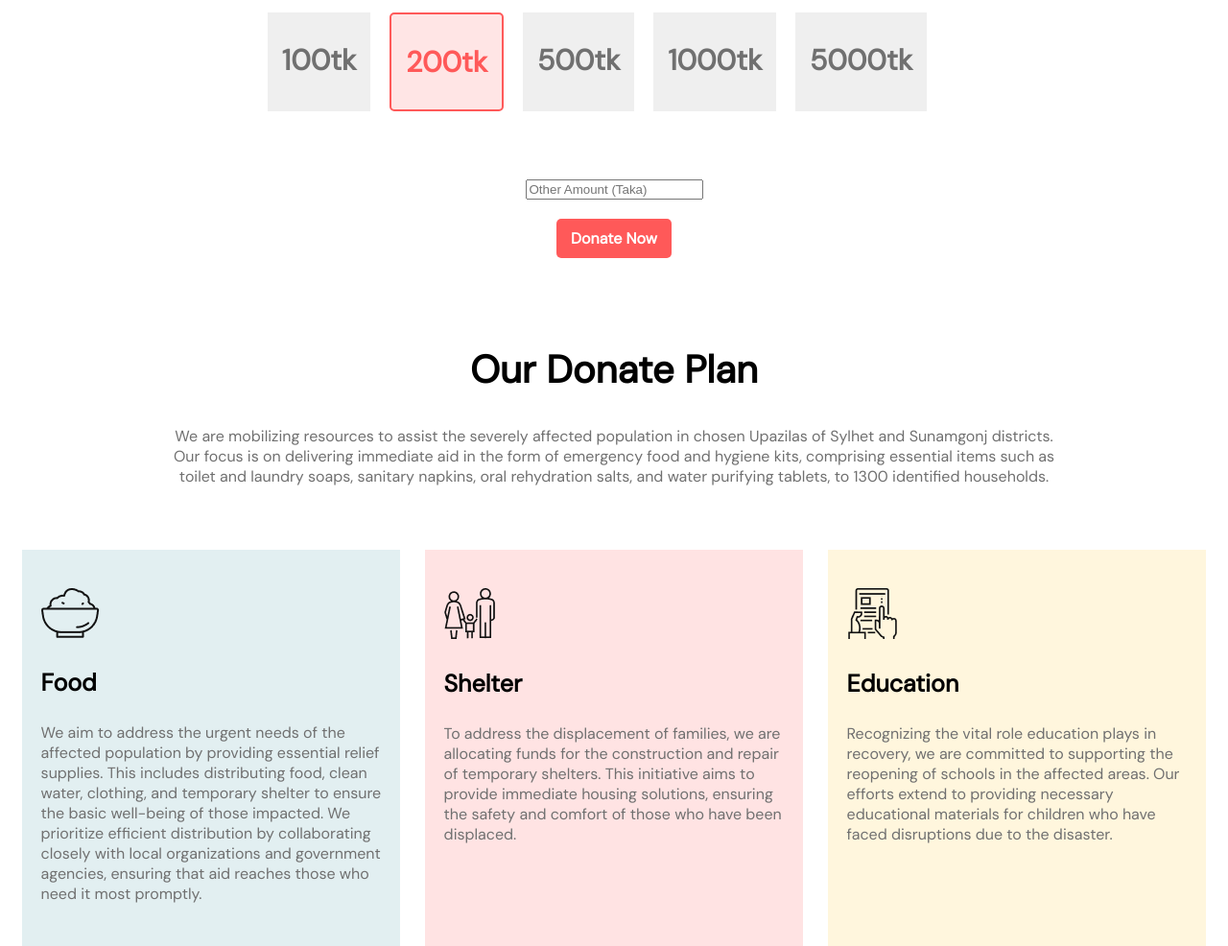
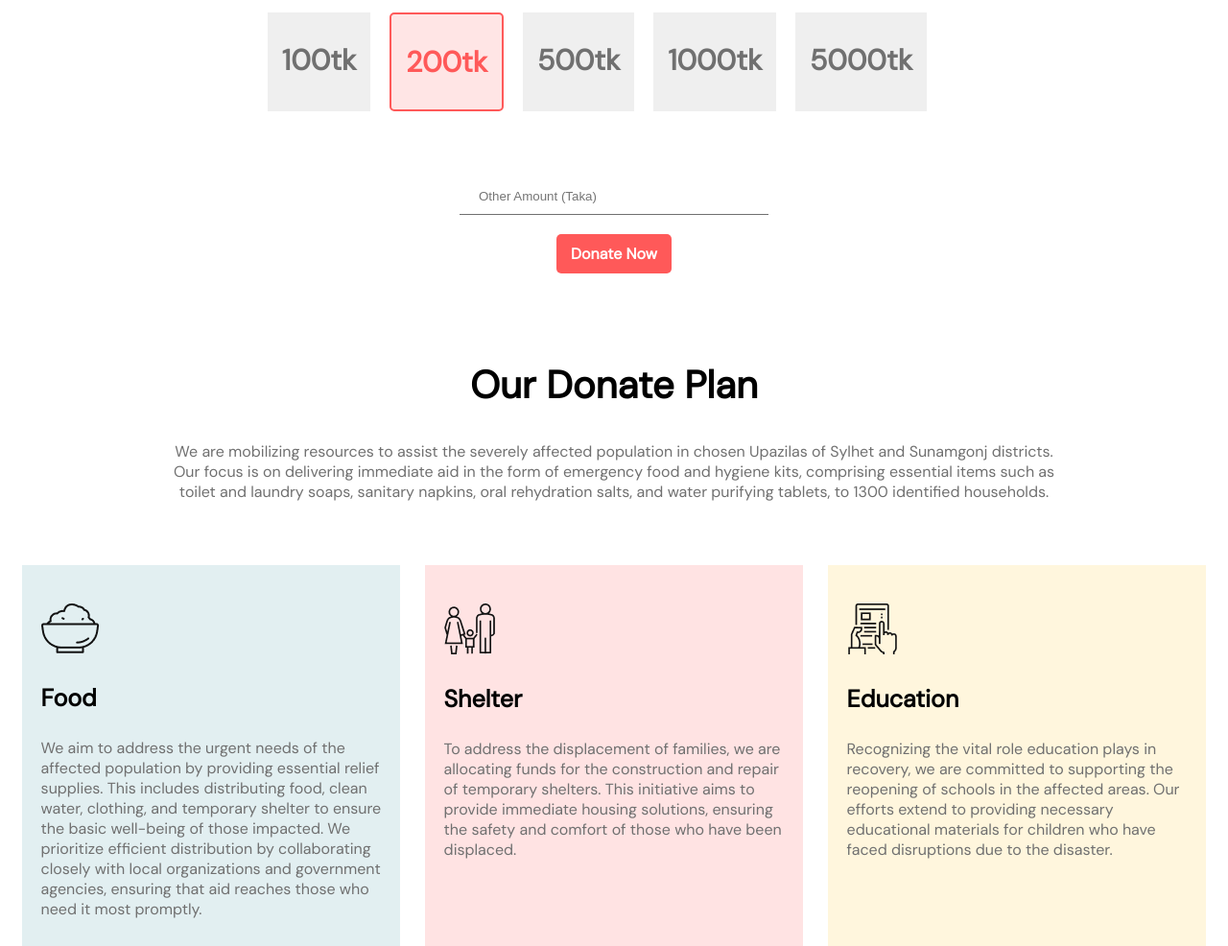
Before and after one commit to nowshin-sh/Donate-A1, a plain HTML site: page index.html in a window 1280 px wide. Shown: the part 852-1838 px from the top of the page at 96% size. Drawn offline with Linux system fonts and the light colour scheme.

Commit message:
input field update

```diff
--- a/index.html
+++ b/index.html
@@ -35,7 +35,7 @@
             <a href="" class="amount">1000tk</a>
             <a href="" class="amount">5000tk</a>
         </div>
-        <input type="text" placeholder="Other Amount (Taka)"><br>
+        <input type="text" placeholder="Other Amount (Taka)" class="inputf1"><br>
         <div class="space">
             <a href="" target="_blank" class="donate-button">Donate Now</a>
         </div>
--- a/style.css
+++ b/style.css
@@ -59,6 +59,14 @@ h2 {
     margin: 10px;
     padding: 30px 15px;
     background-color: #7070701c;
+}
+
+.inputf1 {
+    width: 300px;
+    height: 35px;
+    border-style: none;
+    border-bottom: 1px solid #707070;
+    padding-left: 20px;
 }
 
 .space {
```
